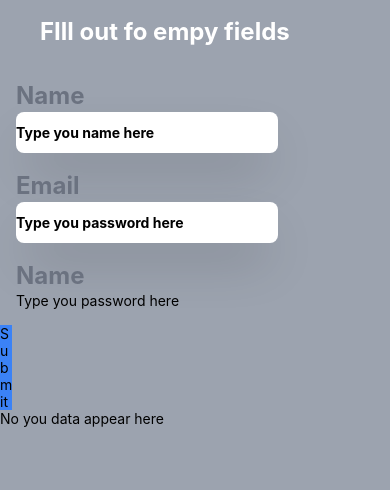
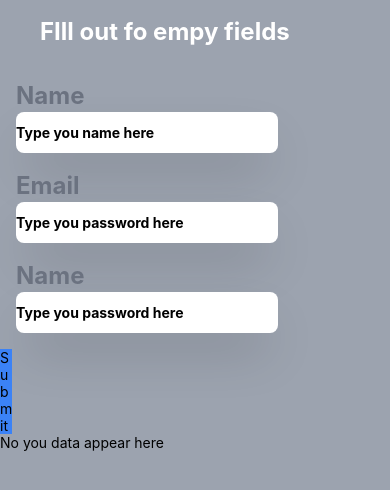
Before and after one commit to niyomugaboetiene/react-native-with-tailwindcss, a React Native app: screen / in a window 390 px wide. Shown: the top 490 px of the page. Built offline with nearby package versions, Linux system fonts and the light colour scheme.

Commit message:
react-native: implementing simple project

```diff
--- a/components/chapter 1/proj.tsx
+++ b/components/chapter 1/proj.tsx
@@ -32,6 +32,7 @@ function Project() {
           <View className="mt-[-15px] p-4 w-[75.5%]">
                <Text className="text-2xl text-gray-500 font-bold">Name</Text>
                <TextInput
+                 className="py-3 bg-white rounded-lg shadow-2xl placeholder:font-bold"
                  onChangeText={setPassword}
                  placeholder="Type you password here"
                 />
```
